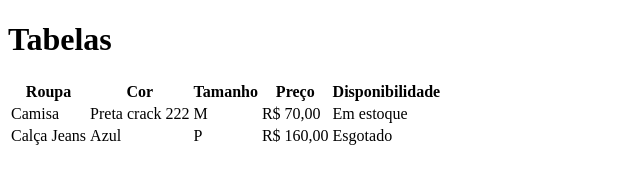
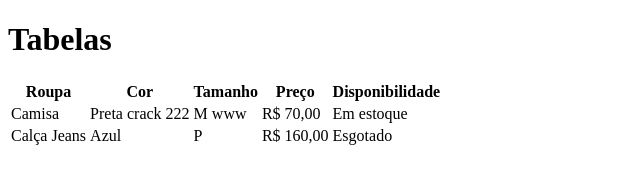
Before and after one commit to rafaloliveira/aulatabelas, a plain HTML site: page index.html in a window 1280 px wide. Shown: the full height of the page, 0-640 px from the left. Drawn offline with Linux system fonts and the light colour scheme.

Commit message:
alteracao

```diff
--- a/index.html
+++ b/index.html
@@ -20,7 +20,7 @@
       <tr>
         <td>Camisa</td>
         <td>Preta crack 222</td>
-        <td>M</td>
+        <td>M www</td>
         <td>R$ 70,00</td>
         <td>Em estoque</td>
       </tr>
```
